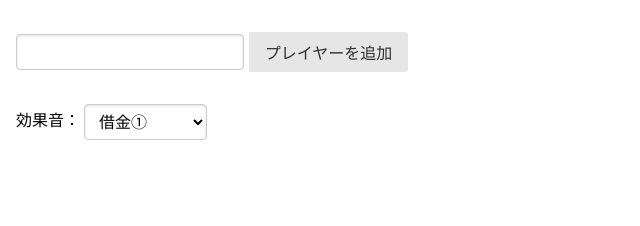
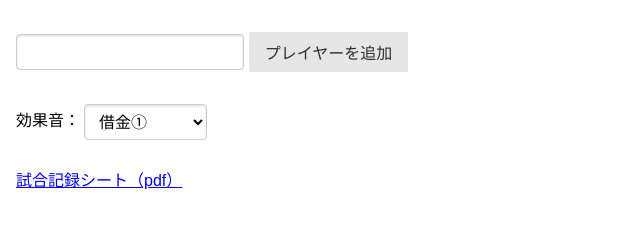
Before and after one commit to Haruki24816/king-debt-manager, a plain HTML site: page index.html in a window 1280 px wide. Shown: the whole page, without its empty margins (0-640 px from the left). Drawn offline with nearby package versions, Linux system fonts and the light colour scheme.

Commit message:
index.htmlを変更

```diff
--- a/index.html
+++ b/index.html
@@ -24,6 +24,9 @@
         <select id="audio"></select>
       </p>
     </div>
+    <p>
+      <a href="./sheet.pdf">試合記録シート（pdf）</a>
+    </p>
     <script src="./king-debt-manager.js"></script>
   </body>
 </html>
```
